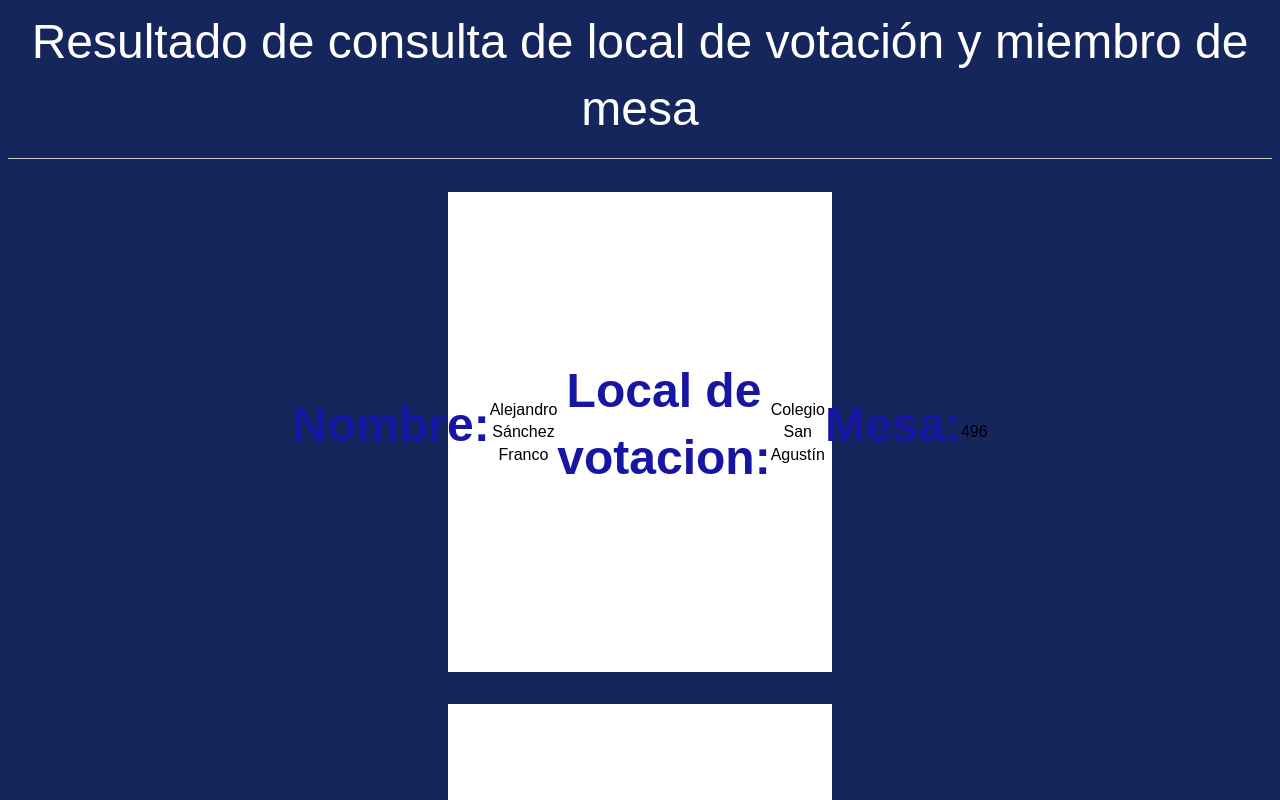
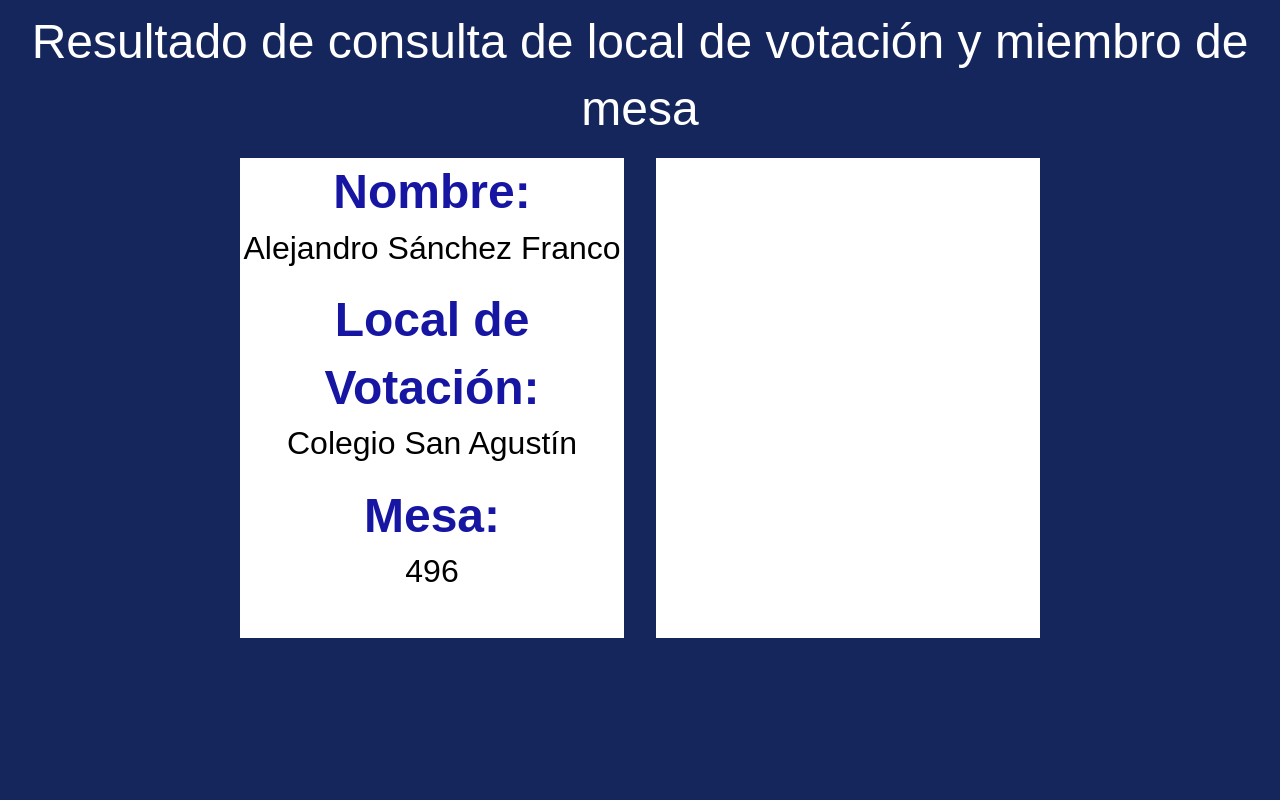
Before and after one commit to Anthony-Cast/Lab7, a plain HTML site: page resultado.html in a window 1280 px wide. Shown: the top 800 px of the page. Drawn offline with nearby package versions, Linux system fonts and the light colour scheme.

Commit message:
Primer cuadro

```diff
--- a/css/resultado.css
+++ b/css/resultado.css
@@ -8,9 +8,6 @@
   height: 60vh;
   background: white;
   margin: 1rem;
-  display: flex;
-  align-items: center;
-  justify-content: center;
 }
 
 .card-not-hover {
--- a/resultado.html
+++ b/resultado.html
@@ -28,34 +28,31 @@
   </nav>
 </header>
 <a class="titulo">Resultado de consulta de local de votación y miembro de mesa</a>
-<hr>
-<div class="col-xl-8 col-lg-8 col-md-8 col-sm-12">
-  <div class="container">
+<div class="container">
+<div class="col-xl-6">
     <div class="card">
-
-        <h1 class="card-title" style="float: start">Nombre:</h1>
-
-        <p id="nombre"></p>
-
-        <h1 class="card-title">Local de votacion:</h1>
-
-        <p id="localdevotacion"></p>
-
-        <h1 class="card-title">Mesa:</h1>
-
-        <p id="mesa"></p>
-
+      <div class="card-title">
+          Nombre:
+      </div>
+      <div class="card-text" id="nombre">
+      </div>
+      <div class="card-title">
+        Local de Votación:
+      </div>
+      <div class="card-text" id="localdevotacion">
+      </div>
+      <div class="card-title">
+        Mesa:
+      </div>
+      <div class="card-text" id="mesa">
+      </div>
     </div>
-  </div>
 </div>
-<div  class="col-xl-4 col-lg-4 col-md-4 col-sm-12" >
-  <div class="container">
+<div class="col-xl-6">
     <div class="card">
     </div>
-  </div>
 </div>
-</hr>
-
+</div>
 
 </body>
 </html>
```
